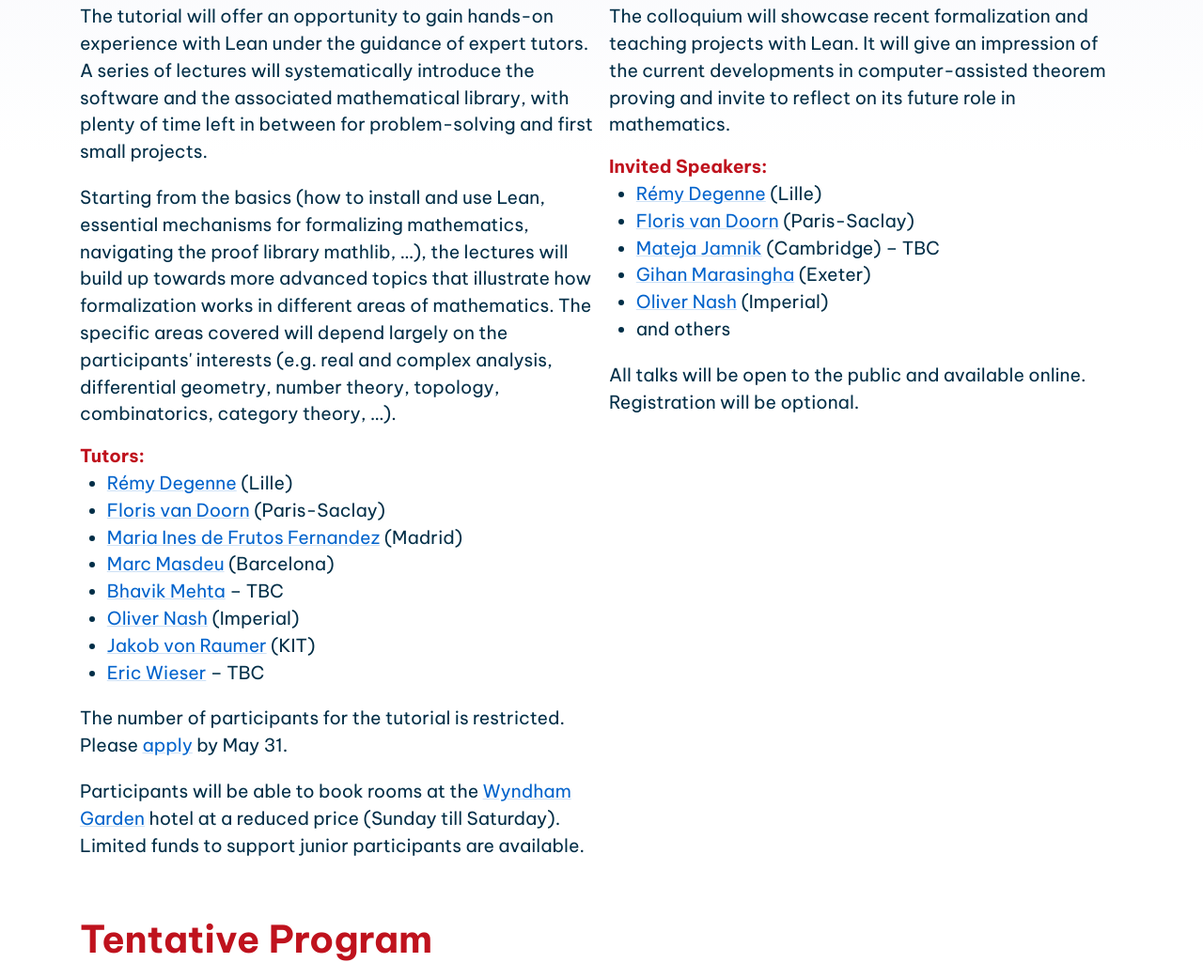
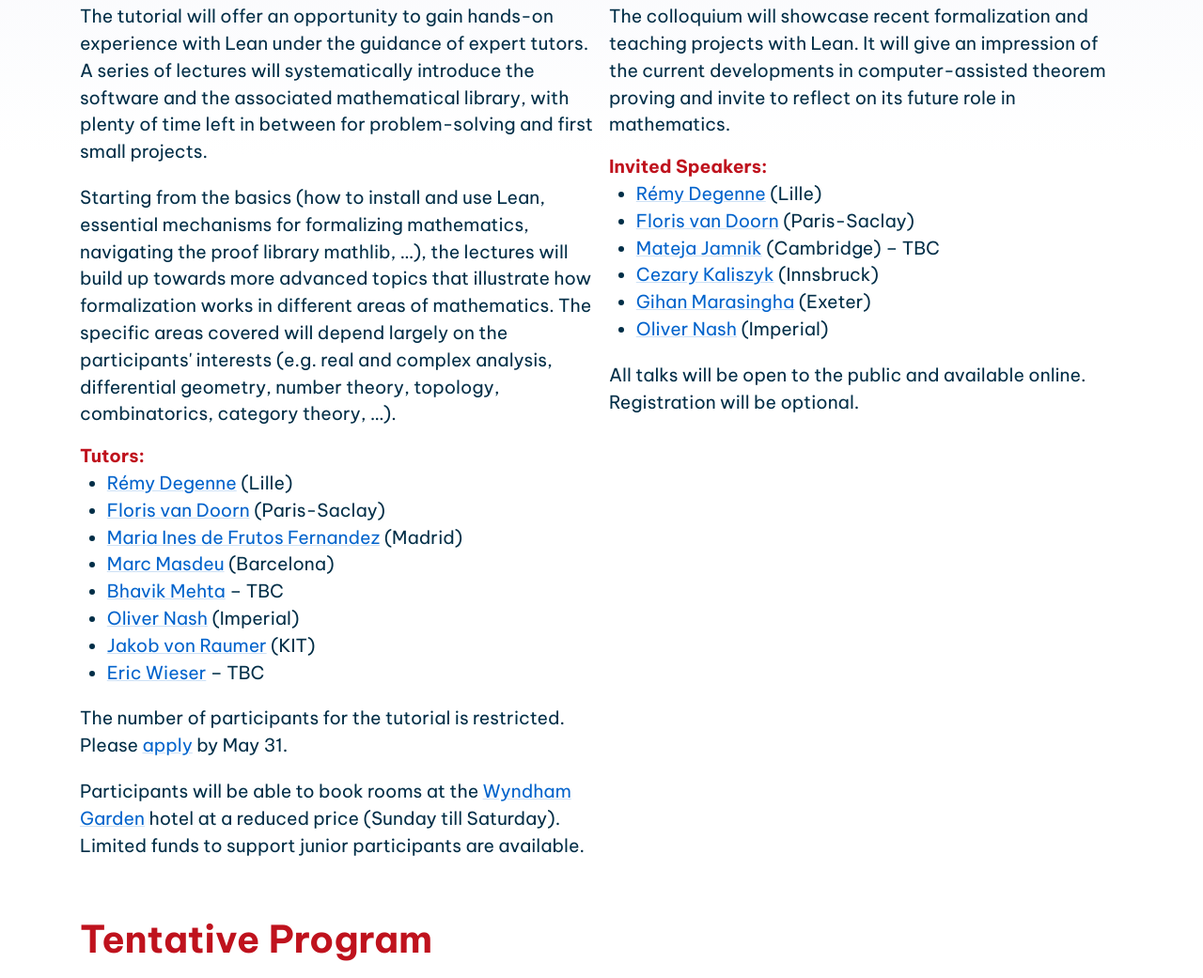
Before and after one commit to lftcm2023/lftcm2023.github.io, a plain HTML site: page index.html in a window 1280 px wide. Shown: the part 635-1676 px from the top of the page at 94% size. Drawn offline with Linux system fonts and the light colour scheme.

Commit message:
add Cezary

```diff
--- a/index.html
+++ b/index.html
@@ -99,9 +99,9 @@
                             <li><a href="https://remydegenne.github.io/">Rémy Degenne</a> (Lille)</li>
                             <li><a href="http://florisvandoorn.com/">Floris van Doorn</a> (Paris-Saclay)</li>
                             <li><a href="https://www.cl.cam.ac.uk/~mj201/">Mateja Jamnik</a> (Cambridge) &ndash; TBC</li>
+                            <li><a href="http://cl-informatik.uibk.ac.at/cek/">Cezary Kaliszyk</a> (Innsbruck)</li>
                             <li><a href="https://mathematics.exeter.ac.uk/staff/gm299">Gihan Marasingha</a> (Exeter)</li>
                             <li><a href="http://olivernash.org/">Oliver Nash</a> (Imperial)</li>
-                            <li>and others</li>
                         </ul>
                     <p>
                          All talks will be open to the public and available online.  Registration will be optional.
```
